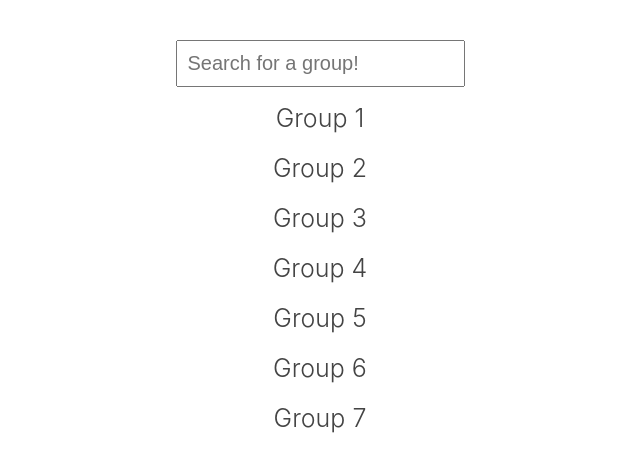
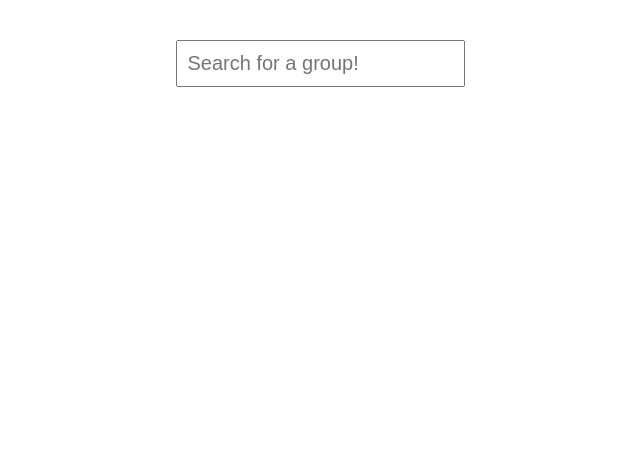
Before and after one commit to KDA-Coding/Elevation_Groups_WebApp_FE, a React (Create React App) app in the folder elevation_groups_webapp_fe/: page / in a window 1280 px wide. Shown: the top 466 px of the page, without its empty margins (320-960 px from the left). Built offline with nearby package versions, Linux system fonts and the light colour scheme.

Commit message:
Added mapping to Unordered List and unique key for List Items

```diff
--- a/elevation_groups_webapp_fe/src/App.js
+++ b/elevation_groups_webapp_fe/src/App.js
@@ -2,17 +2,22 @@ import './App.css';
 import { Groups } from "./groups"
 
 function App() {
+
+  //const [query, setQuery] = useState("");
+
   return (
     <div className="App">
       <input type="text" placeholder="Search for a group!" className="search" />
       <ul className="groupList">
-        <li className="groupListItem">Group 1</li>
-        <li className="groupListItem">Group 2</li>
-        <li className="groupListItem">Group 3</li>
-        <li className="groupListItem">Group 4</li>
-        <li className="groupListItem">Group 5</li>
-        <li className="groupListItem">Group 6</li>
-        <li className="groupListItem">Group 7</li>
+        {Groups.map((group) => (
+
+            <li className="groupListItem" key={group.id.toString()}>
+              <div className="groupCard">
+                <p></p>
+              </div>
+            </li>
+
+        ))}
       </ul>
     </div>
   );
```
